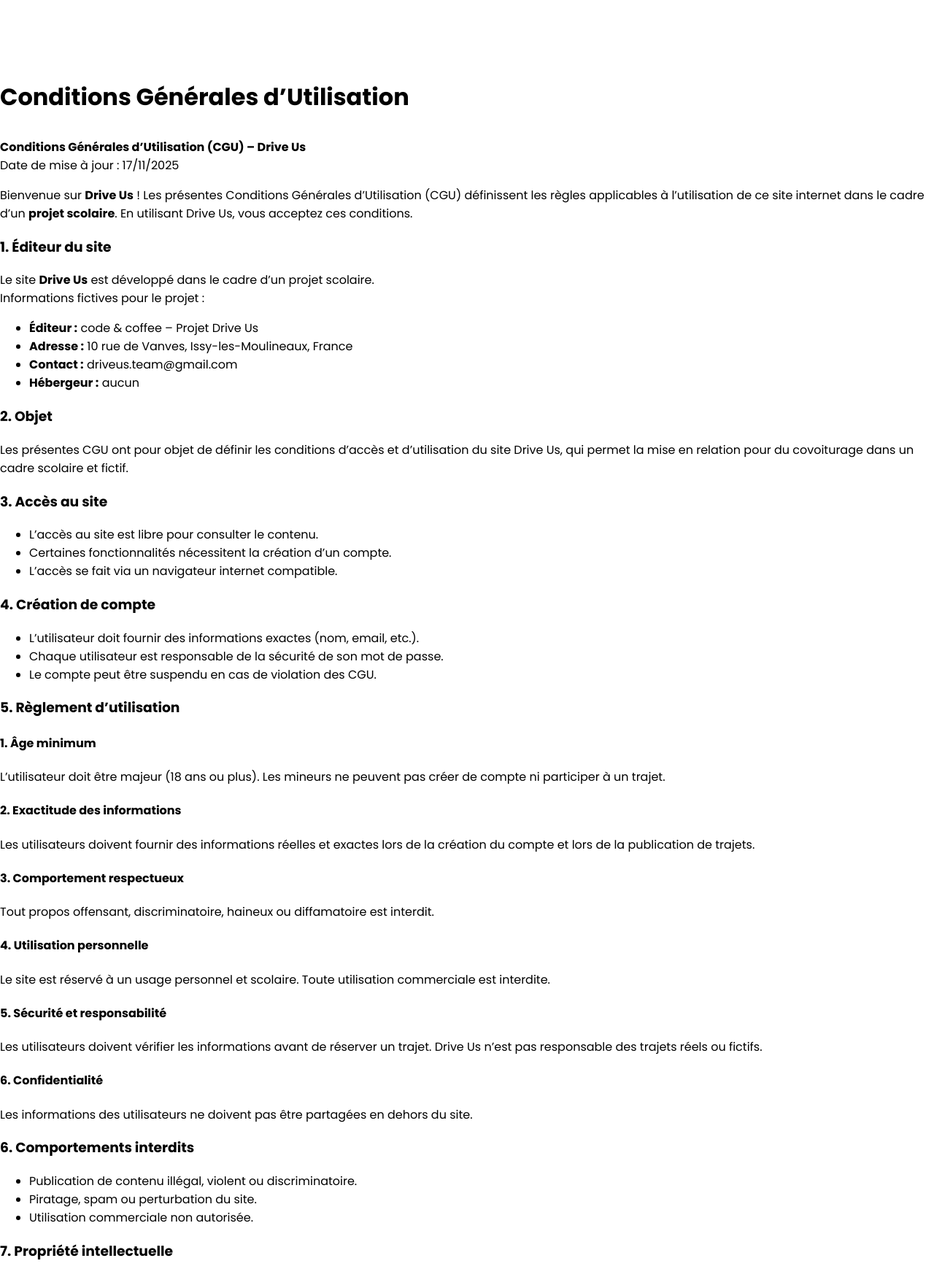
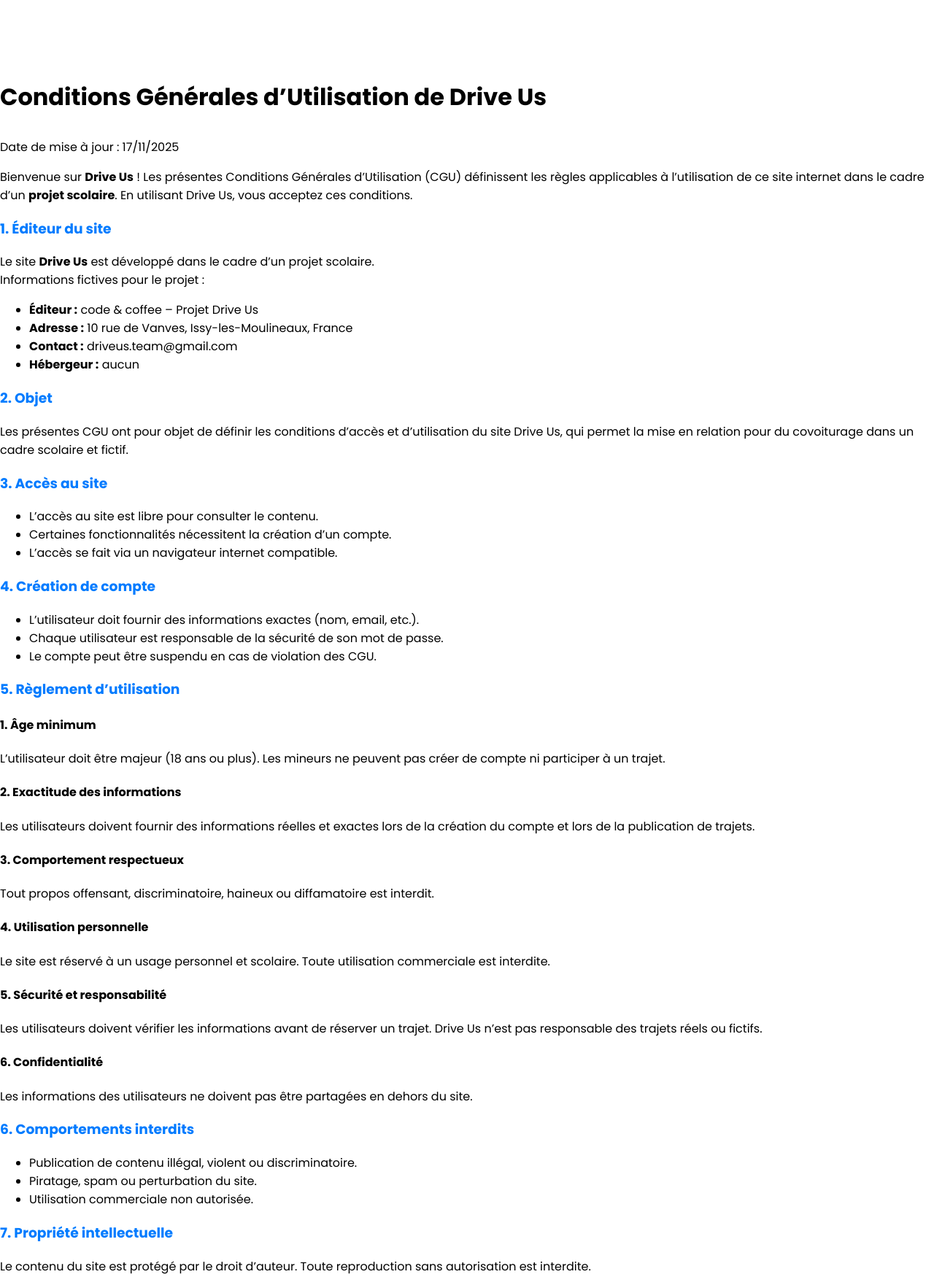
Before and after one commit to 100PRAS/DriveUs, a PHP site: page /cgu in a window 1280 px wide. Shown: the part 644-2394 px from the top of the page at 73% size. Run offline with PHP 8.4, Linux system fonts and the light colour scheme; some libraries are stand-ins or nearby versions.

Commit message:
Update: Changes to CGU page and styling

```diff
--- a/CGU.php
+++ b/CGU.php
@@ -25,10 +25,9 @@ require_once 'Outils/config/langue.php';
         <img src="Image/SombreB.png" class="SombreB" />
     </a>
     <main>
-<p class="CGU"><b>Conditions Générales d’Utilisation</b></p>
+<p class="CGU"><b>Conditions Générales d’Utilisation de Drive Us</b></p>
 
-<p><strong>Conditions Générales d’Utilisation (CGU) – Drive Us</strong><br>
-Date de mise à jour : 17/11/2025</p>
+<p>Date de mise à jour : 17/11/2025</p>
 
 <p>
 Bienvenue sur <strong>Drive Us</strong> ! Les présentes Conditions Générales d’Utilisation (CGU) définissent les règles applicables à l’utilisation de ce site internet dans le cadre d’un <strong>projet scolaire</strong>.
--- a/CSS/CGU1.css
+++ b/CSS/CGU1.css
@@ -12,7 +12,13 @@
   cursor: pointer;
 }
 
+p,h3{
+  align-items: center;
+}
 
+h3{
+  color: #007BFF; /* Bleu */
+}
 /*CGU-----------------------------------------------------------------------------------------------------------------------------*/
 .CGU{
   margin-left: 0px;  /* décale vers la droite */
```
